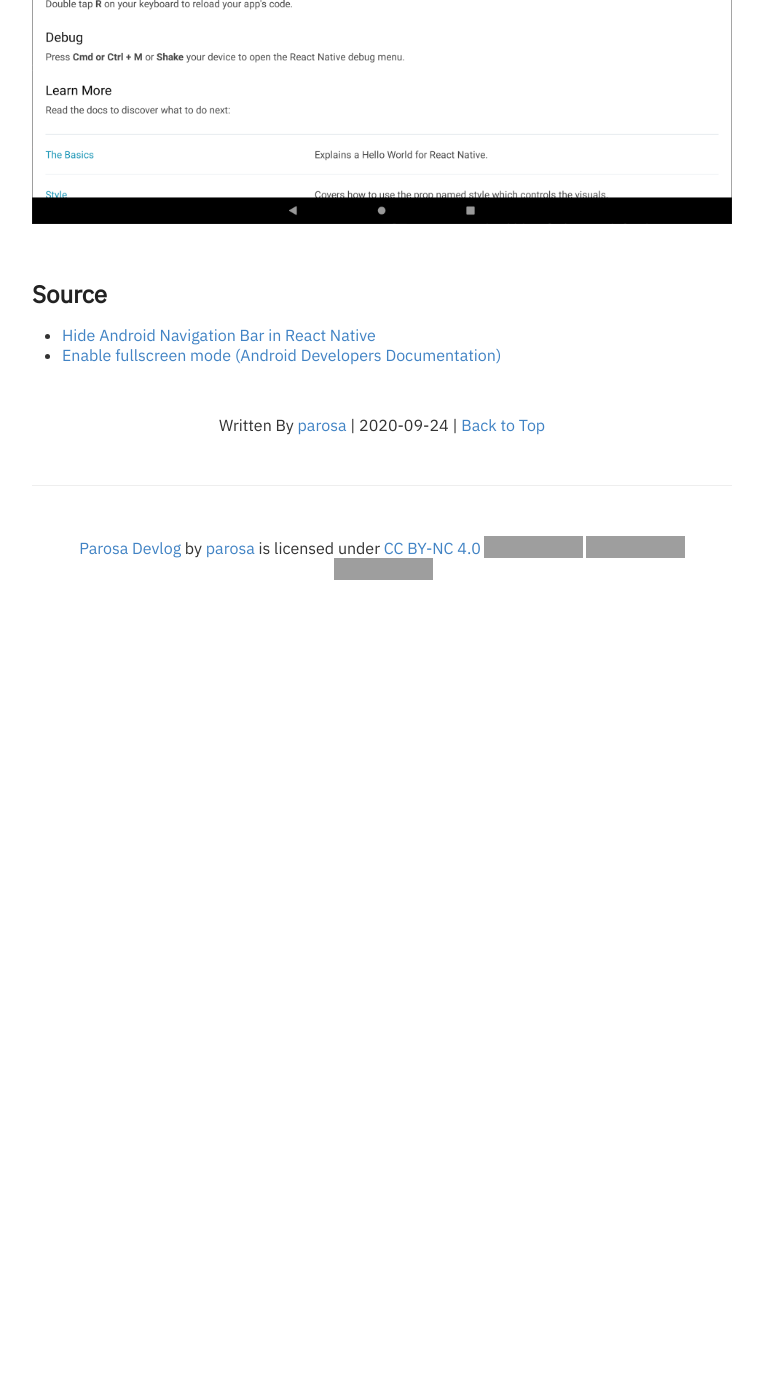
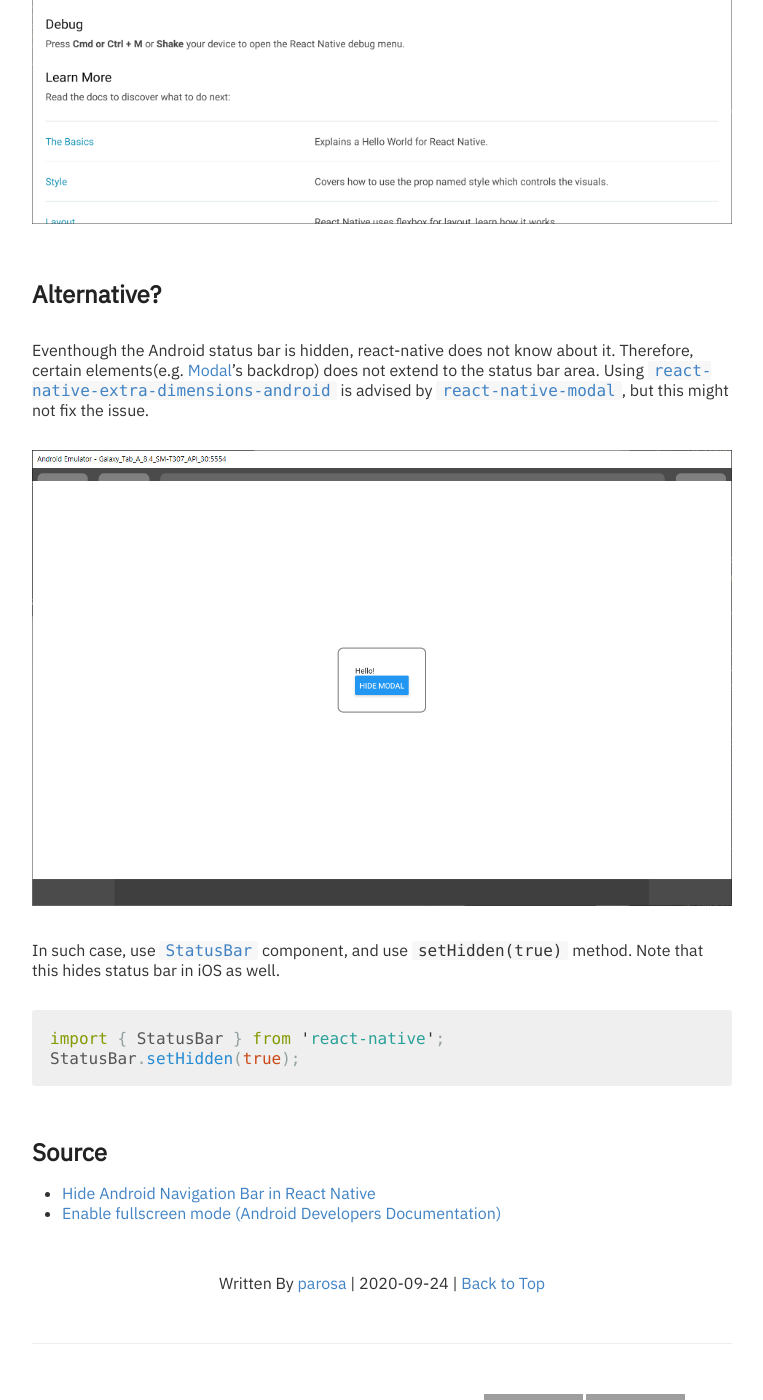
Before and after one commit to parosaone/blog, a Jekyll site: the page built from _posts/2020-9-24-full-screen-react-native-android-build.md, in a window 1280 px wide and 1400 px high, scrolled down 3251 px. Shown: the whole window, without its empty margins (258-1021 px from the left). Built offline with Jekyll 4.4.1, drawn with Linux system fonts in a browser that asks for light colours; comment, search, counter and statistics services are not loaded; before the commit the page ends 3881 px from its top, so only the background shows below that; grey boxes are pictures that could not be loaded.

Commit message:
Edit Post: React Native FullScreen

````diff
--- a/_posts/2020-9-24-full-screen-react-native-android-build.md
+++ b/_posts/2020-9-24-full-screen-react-native-android-build.md
@@ -105,7 +106,22 @@ public class MainActivity extends ReactActivity {
 
     `$ npx react-native run-android` (or `$ npm run android`)
 
-![React Native's Android Build Running in Fullscreen]({{site.url}}/static/2020-9-24-full-screen-react-native-android-build/01.PNG)
+![React Native's Android Build Running in Fullscreen]({{site.url}}/static/2020-9-24-full-screen-react-native-android-build/02.PNG)
+
+
+## Alternative?
+
+Eventhough the Android status bar is hidden, react-native does not know about it. Therefore, certain elements(e.g. [Modal](https://reactnative.dev/docs/modal#animationtype)'s backdrop) does not extend to the status bar area. Using [`react-native-extra-dimensions-android`](https://github.com/Sunhat/react-native-extra-dimensions-android) is advised by [`react-native-modal`](https://github.com/react-native-community/react-native-modal), but this might not fix the issue.
+
+![React Native's Modal Background Not Extending to Status Bar Area]({{site.url}}/static/2020-9-24-full-screen-react-native-android-build/03.PNG)
+
+In such case, use [`StatusBar`](https://reactnative.dev/docs/statusbar) component, and use `setHidden(true)` method. Note that this hides status bar in iOS as well.
+
+```jsx
+import { StatusBar } from 'react-native';
+StatusBar.setHidden(true);
+```
+
 
 ## Source
 
````
Also changed, not shown: other parts of _posts/2020-9-24-full-screen-react-native-android-build.md (+1 -0 lines), static/2020-9-24-full-screen-react-native-android-build/03.PNG (added).
